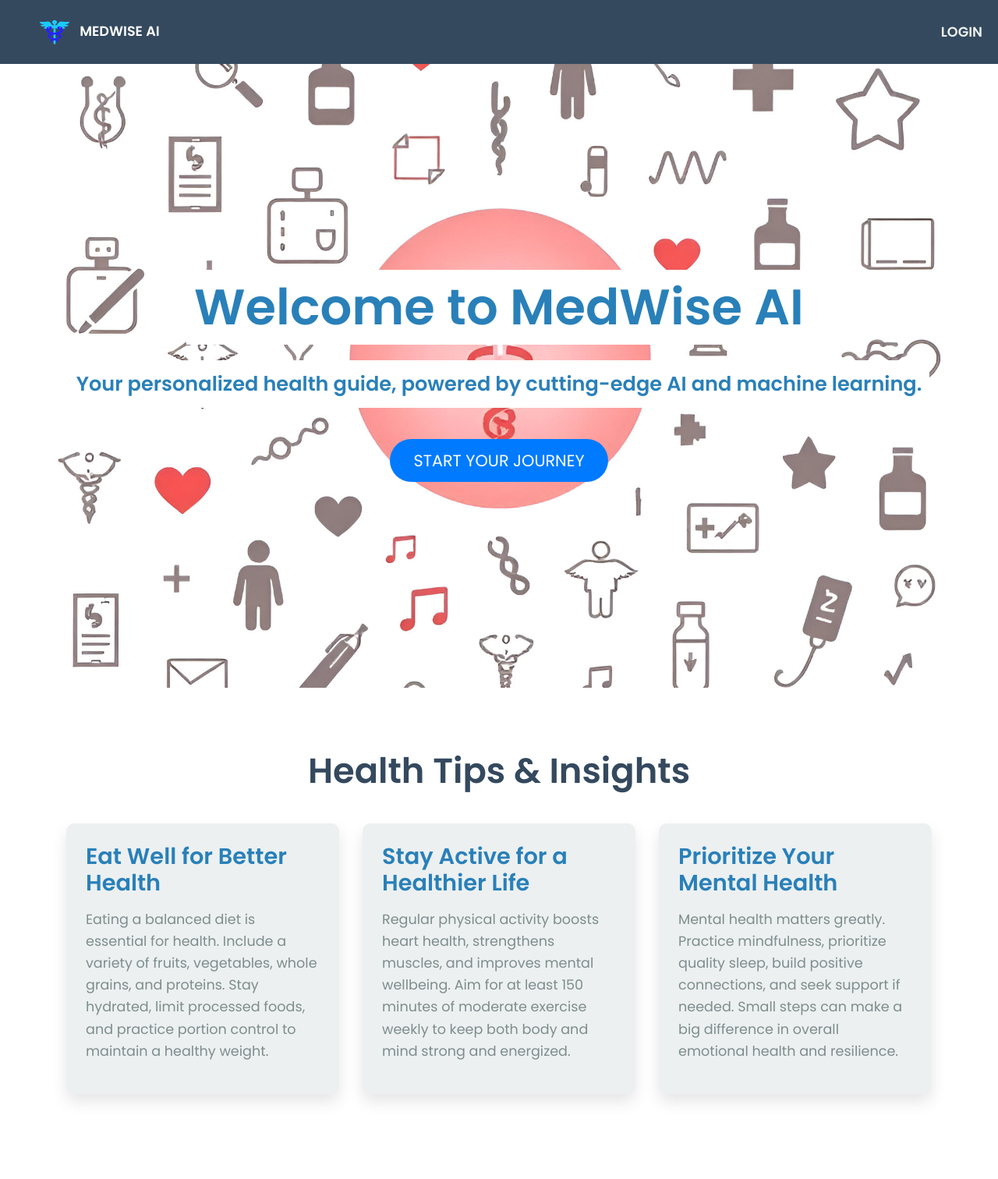
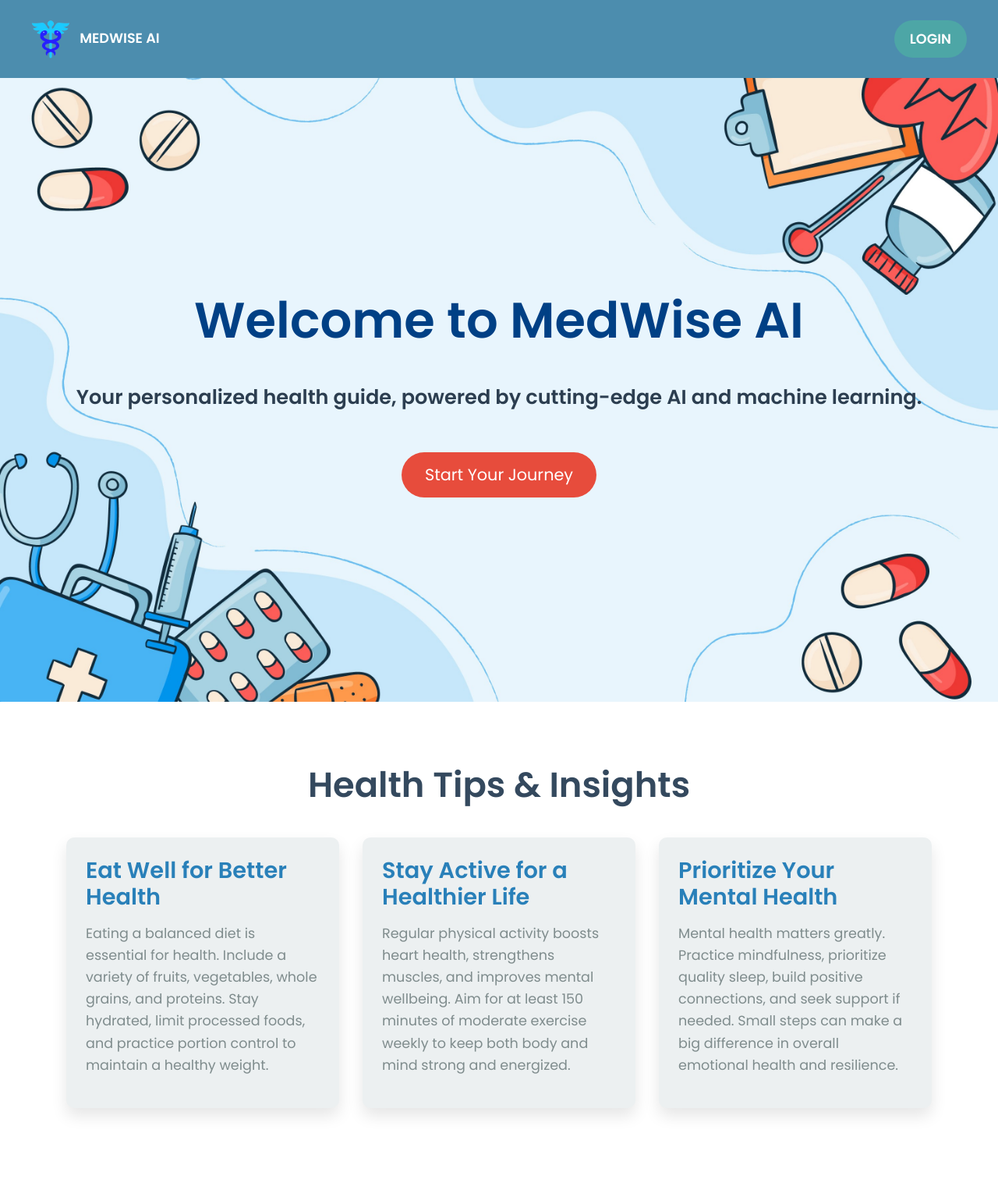
Before and after one commit to subhashit/AI-based-Medical-Web-Application, a Flask app: page / in a window 1280 px wide. Shown: the top 1512 px of the page at 78% size. Run offline with Flask 3, Linux system fonts and the light colour scheme; some libraries are stand-ins or nearby versions.

Commit message:
changes in home page background and css

```diff
--- a/medical_app/static/css/home.css
+++ b/medical_app/static/css/home.css
@@ -3,38 +3,54 @@ body {
     margin: 0;
     padding: 0;
     background-color: #f0f4f8;
-    /* Lighter background */
     color: #333;
-    /* Dark text color */
     line-height: 1.6;
     display: flex;
     flex-direction: column;
     min-height: 100vh;
-    /* Ensures the body takes full screen height */
 }
 
 .navbar {
-    background-color: #34495e;
-    /* Dark blue-gray */
+    background-color: #4C8DAE;
     padding: 20px;
     position: sticky;
     top: 0;
     z-index: 100;
+    display: flex;
+    justify-content: space-between;
+    align-items: center;
 }
 
 .navbar a {
-    color: #ecf0f1;
-    /* Light gray text */
+    color: #FFFFFF;
     font-size: 1.1rem;
     font-weight: 600;
     text-transform: uppercase;
-    margin-left: 30px;
+    margin-left: 20px;
     transition: color 0.3s ease;
 }
 
 .navbar a:hover {
-    color: #f39c12;
-    /* Hover effect with golden color */
+    color: #F39C12;
+}
+
+.login-btn a {
+    display: inline-block;
+    padding: 10px 20px;
+    background-color: #4da6a6;
+    color: #ffffff;
+    font-weight: 600;
+    font-size: 1.1rem;
+    border-radius: 25px;
+    text-transform: uppercase;
+    text-decoration: none;
+    transition: background-color 0.4s ease;
+    margin-right: 20px;
+}
+
+.login-btn a:hover {
+    background-color: #397f7f;
+    color: #ffffff;
 }
 
 .hero-section {
@@ -46,8 +62,6 @@ body {
     flex-direction: column;
     justify-content: center;
     align-items: center;
-    color: #0000FF;
-    /* Blue text color */
     text-align: center;
     animation: fadeIn 1s ease-in-out;
 }
@@ -61,48 +75,43 @@ body {
     width: 100%;
     height: 100%;
     background-color: rgba(255, 255, 255, 0.6);
-    /* Light white overlay */
     z-index: -1;
-    /* Ensures the overlay is behind the text */
 }
 
-/* Highlighted Text */
 .hero-section h1 {
     font-size: 4rem;
     font-weight: 700;
     margin-bottom: 20px;
-    background-color: #fff;
-    /* White background for the text */
-    color: #2980b9;
-    /* Blue text color */
+    color: #004085;
     padding: 10px;
-    /* Add some padding to make the white background visible */
     display: inline-block;
-    /* Ensures text stays inline */
 }
 
-/* Highlighted Paragraph */
 .hero-section p {
     font-size: 1.6rem;
     margin-bottom: 40px;
     font-weight: 600;
-    /* Bold text for the paragraph */
-    background-color: #fff;
-    /* White background for the paragraph text */
-    color: #2980b9;
-    /* Blue text color */
+    color: #2C3E50;
     padding: 10px;
-    /* Add some padding to make the white background visible */
     display: inline-block;
 }
 
-.hero-section a.btn-primary {
+.hero-btn {
     border: none;
+    background-color: #e74c3c;
+    color: #ffffff;
     padding: 12px 30px;
     font-size: 1.3rem;
-    text-transform: uppercase;
     border-radius: 30px;
-    transition: background-color 0.3s ease;
+    transition: background-color 0.6s ease;
+    text-align: center;
+    display: inline-block;
+}
+
+.hero-btn:hover {
+    background-color: #c0392b;
+    text-decoration: none;
+    color: #ffffff;
 }
 
 .blog-section {
--- a/medical_app/templates/home.html
+++ b/medical_app/templates/home.html
@@ -13,7 +13,7 @@
 
     <style>
         .hero-section {
-            background-image: url("{{ url_for('static', filename='images/bg1.jpeg') }}");
+            background-image: url("{{ url_for('static', filename='images/home-bg.jpg') }}");
         }
     </style>
 </head>
@@ -23,10 +23,10 @@
     <!-- Navbar -->
     <nav class="navbar navbar-expand-lg navbar-dark">
         <a href="#" class="navbar-brand">
-            <img class="bi me-2" width="40" height="32" src="{{ url_for('static', filename='images/home-logo.png') }}" alt="logo">
+            <img class="bi me-2" width="50" height="auto" src="{{ url_for('static', filename='images/home-logo.png') }}" alt="logo">
             <span>MedWise Ai</span>
         </a>
-        <div class="ml-auto">
+        <div class="ml-auto login-btn">
             <a href="{{ url_for('login') }}">Login</a>
         </div>
     </nav>
@@ -35,7 +35,7 @@
     <section class="hero-section">
         <h1>Welcome to MedWise AI</h1>
         <p>Your personalized health guide, powered by cutting-edge AI and machine learning.</p>
-        <a href="{{ url_for('register') }}" class="btn btn-primary">Start Your Journey</a>
+        <a href="{{ url_for('register') }}" class="hero-btn">Start Your Journey</a>
     </section>
 
     <!-- Blog Section -->
```
Also changed, not shown: medical_app/static/images/home-bg.jpg (added).
